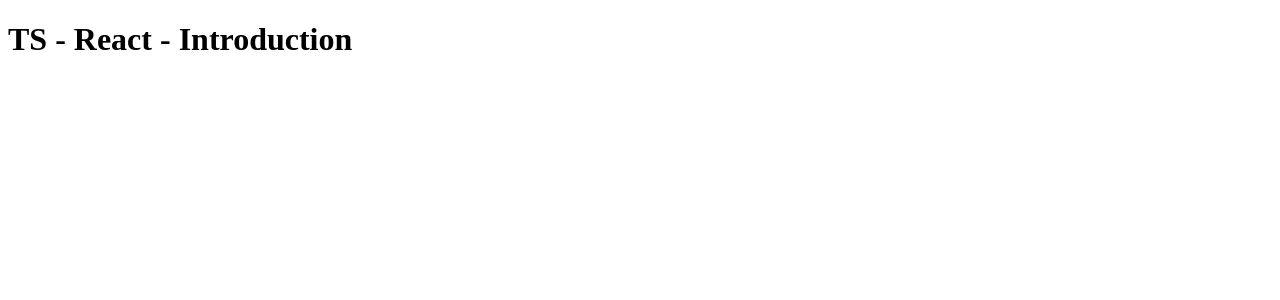
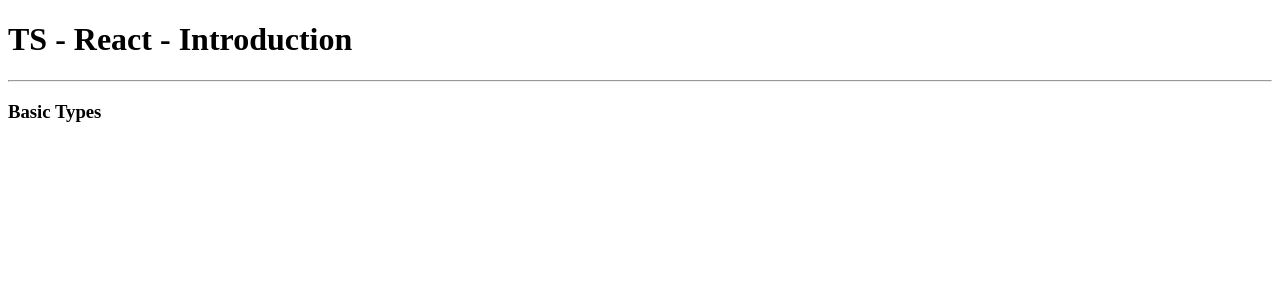
Before and after one commit to x30705/react-native-learning-01, a React (Create React App) app: page / in a window 1280 px wide. Shown: the top 300 px of the page. Built offline with nearby package versions, Linux system fonts and the light colour scheme.

Commit message:
Add base Basic Types.

```diff
--- a/public/index.html
+++ b/public/index.html
@@ -26,7 +26,7 @@
     -->
     <title>React App</title>
   </head>
-  <body>
+  <body class="container">
     <noscript>You need to enable JavaScript to run this app.</noscript>
     <div id="root"></div>
     <!--
--- a/src/App.tsx
+++ b/src/App.tsx
@@ -1,7 +1,11 @@
+import { BasicTypes } from "./typescript/TiposBasicos";
+
 const App = () => {
   return (
     <div className="mt-2">
         <h1>TS - React - Introduction</h1>
+        <hr/>
+        <BasicTypes/>
     </div>
   )
 }
--- /dev/null
+++ b/src/typescript/TiposBasicos.tsx
@@ -0,0 +1,7 @@
+export const BasicTypes = () => {
+  return (
+    <div className="mt-2">
+        <h3>Basic Types</h3>
+    </div>
+  )
+}
```
